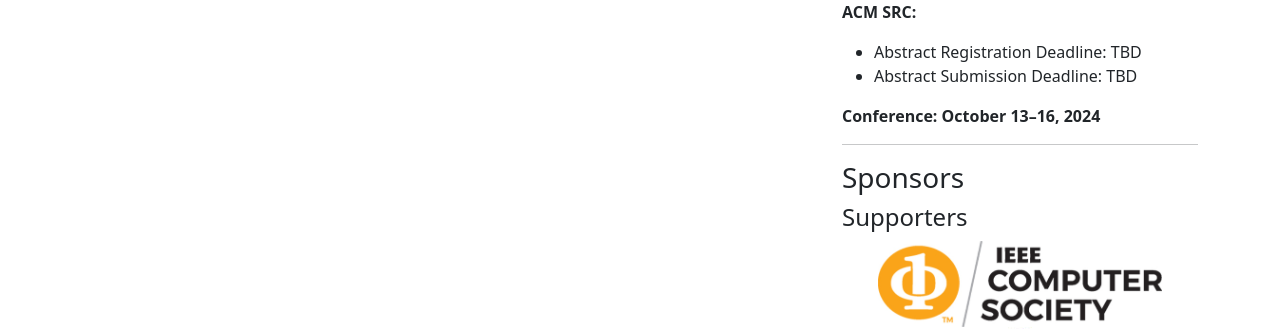
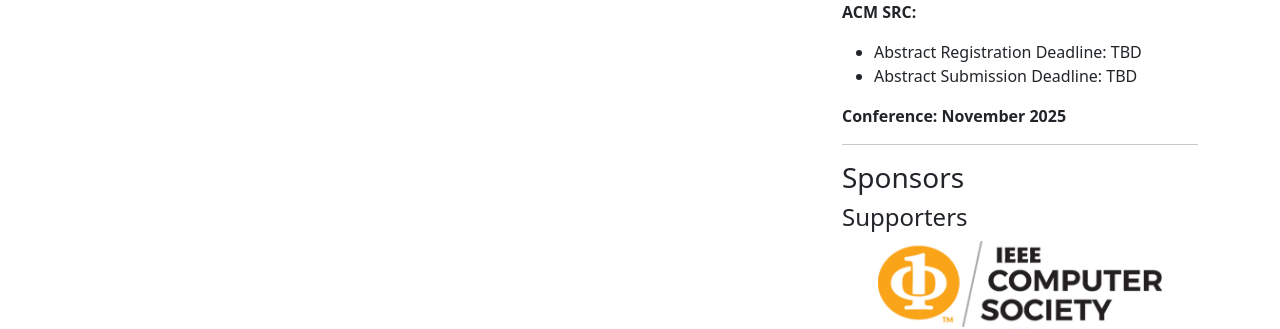
Before and after one commit to pact2025/pact2025.github.io, a Jekyll site: the page built from index.html, in a window 1280 px wide. Shown: the part 1142-1471 px from the top of the page. Built offline with Jekyll 4.4.1, drawn with Linux system fonts in a browser that asks for light colours.

Commit message:
Update sidebar.html

```diff
--- a/_includes/sidebar.html
+++ b/_includes/sidebar.html
@@ -60,7 +60,7 @@
 
 
 <p>
-  <strong>Conference: October 13–16, 2024</strong>
+  <strong>Conference: November 2025</strong>
 </p>
 
 <hr/>
```
